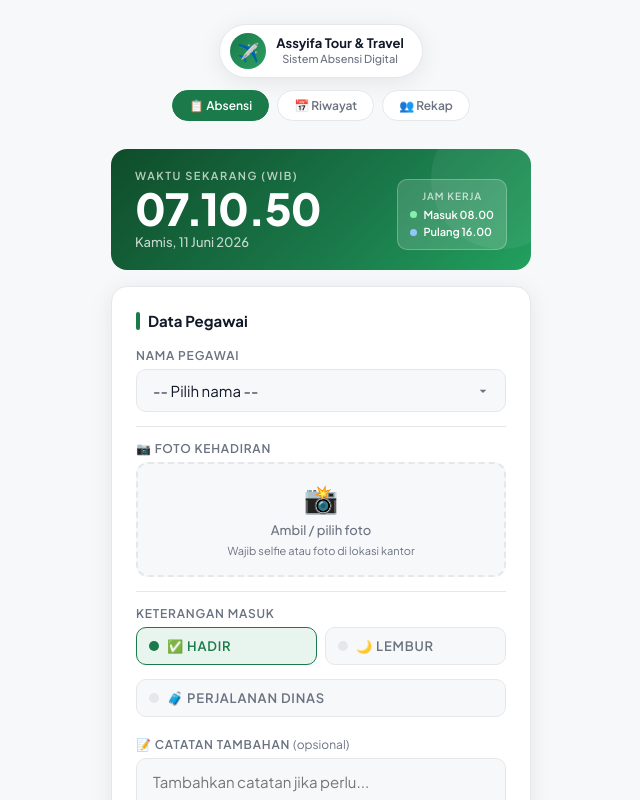
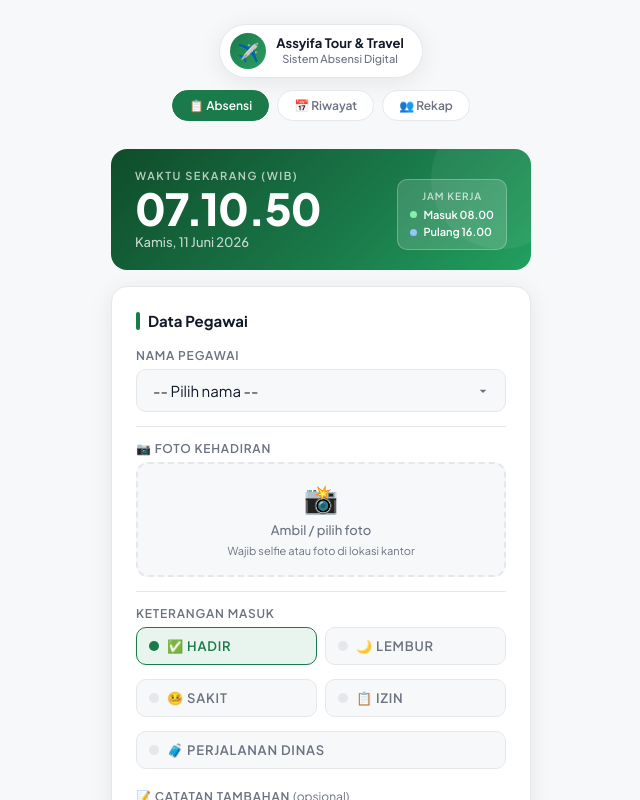
Before and after one commit to assyifatravelumroh-hub/absensi-assyifa, a plain HTML site: page index.html in a window 1280 px wide. Both pictures are taken after a click on the label "✅ HADIR". Shown: the top 800 px of the page, without its empty margins (319-959 px from the left). Drawn offline with Linux system fonts and the light colour scheme.

Commit message:
Update index.html

```diff
--- a/index.html
+++ b/index.html
@@ -260,9 +260,12 @@
     <div class="ket-grid" id="ketMasukGrid">
       <label class="ket-pill selected" id="pill-hadir" onclick="pilihKet('masuk','Hadir')"><span class="dot"></span> ✅ Hadir</label>
       <label class="ket-pill ket-lembur" id="pill-lembur-masuk" onclick="pilihKet('masuk','Lembur')"><span class="dot"></span> 🌙 Lembur</label>
+      <label class="ket-pill ket-sakit" id="pill-sakit-masuk" onclick="pilihKet('masuk','Sakit')"><span class="dot"></span> 🤒 Sakit</label>
+      <label class="ket-pill ket-izin" id="pill-izin-masuk" onclick="pilihKet('masuk','Izin')"><span class="dot"></span> 📋 Izin</label>
       <label class="ket-pill ket-dinas" id="pill-dinas-masuk" onclick="pilihKet('masuk','Perjalanan Dinas')" style="grid-column:1/-1"><span class="dot"></span> 🧳 Perjalanan Dinas</label>
     </div>
     <div class="lembur-info" id="lemburInfoMasuk">🌙 Kamu akan absen masuk sebagai <b>Lembur</b>. Absen pulang otomatis tercatat sebagai Pulang Lembur.</div>
+    <div class="lembur-info" id="izinInfoMasuk" style="display:none;background:var(--gold-light);border-color:rgba(201,134,10,0.2);color:var(--gold)">📋 Keterangan <b>Izin</b> dipilih. Wajib mengisi catatan alasan izin di kolom bawah.</div>
   </div>
 
   <!-- Keterangan PULANG -->
@@ -541,10 +544,21 @@
 
     if(mode==='masuk'){
       document.querySelectorAll('#ketMasukGrid .ket-pill').forEach(p=>p.classList.remove('selected'));
-      const map={'Hadir':'hadir','Lembur':'lembur-masuk','Perjalanan Dinas':'dinas-masuk'};
+      const map={'Hadir':'hadir','Lembur':'lembur-masuk','Sakit':'sakit-masuk','Izin':'izin-masuk','Perjalanan Dinas':'dinas-masuk'};
       document.getElementById('pill-'+map[ket])?.classList.add('selected');
       const lemburInfo=document.getElementById('lemburInfoMasuk');
       lemburInfo.classList.toggle('show', ket==='Lembur');
+      const izinInfo=document.getElementById('izinInfoMasuk');
+      izinInfo.style.display = ket==='Izin' ? 'block' : 'none';
+      // Wajib catatan untuk Izin
+      const catatanLabel=document.getElementById('catatanLabel');
+      if(ket==='Izin'){
+        catatanLabel.textContent='(wajib diisi untuk izin)';
+        document.getElementById('catatanWajib').classList.add('show');
+      } else if(ket!=='Pulang Cepat') {
+        catatanLabel.textContent='(opsional)';
+        document.getElementById('catatanWajib').classList.remove('show');
+      }
     } else {
       document.querySelectorAll('#ketPulangGrid .ket-pill').forEach(p=>p.classList.remove('selected'));
       const map={'Pulang Normal':'pulang-normal','Pulang Lembur':'pulang-lembur','Pulang Cepat':'pulang-cepat'};
@@ -586,9 +600,10 @@
     const ket=document.getElementById('keterangan').value;
     const notes=document.getElementById('notes').value.trim();
 
-    // Validasi catatan wajib untuk pulang cepat
-    if(ket==='Pulang Cepat' && !notes){
-      showStatus('error','⚠️','Catatan Wajib Diisi','Tuliskan alasan pulang cepat di kolom catatan.');
+    // Validasi catatan wajib untuk Izin dan Pulang Cepat
+    if((ket==='Izin' || ket==='Pulang Cepat') && !notes){
+      const label = ket==='Izin' ? 'izin' : 'pulang cepat';
+      showStatus('error','⚠️','Catatan Wajib Diisi','Tuliskan alasan '+label+' di kolom catatan.');
       return;
     }
 
```
